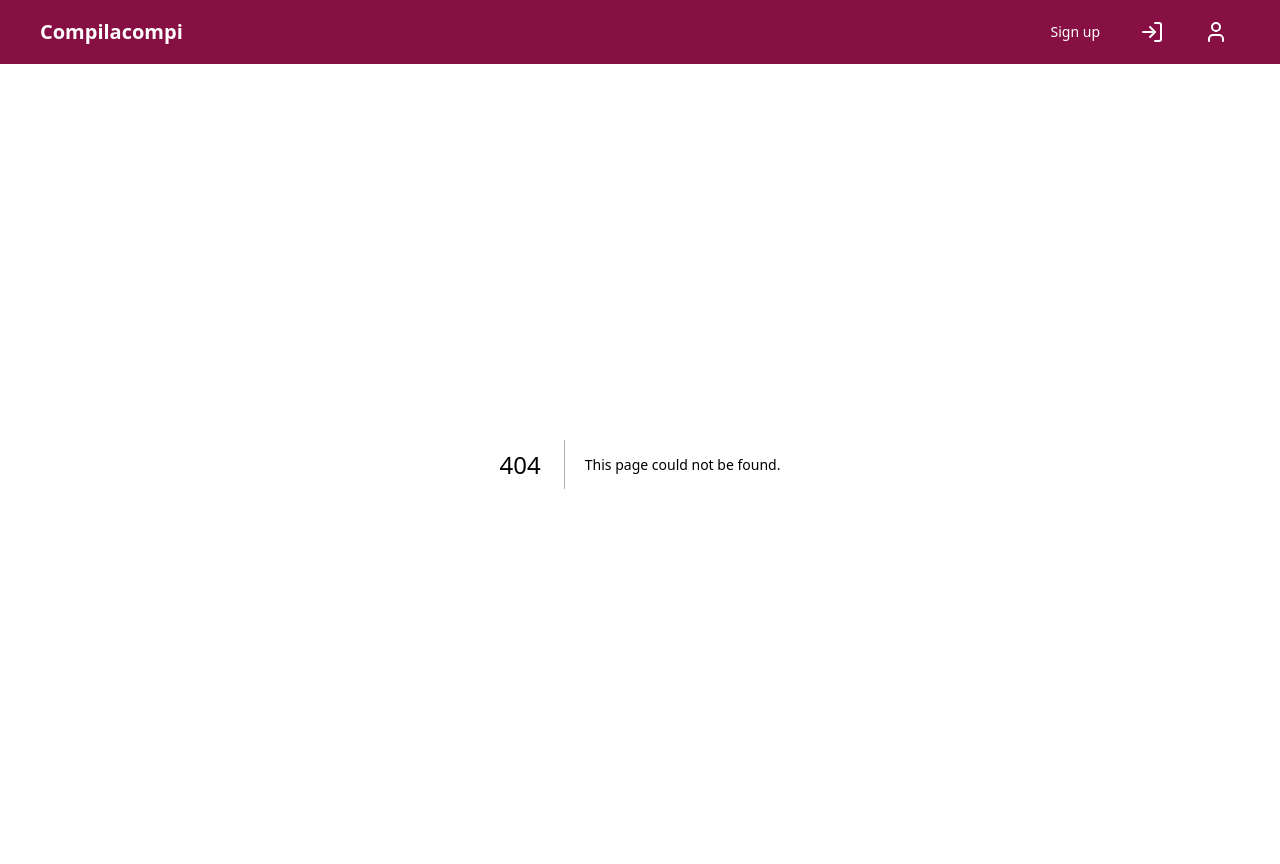
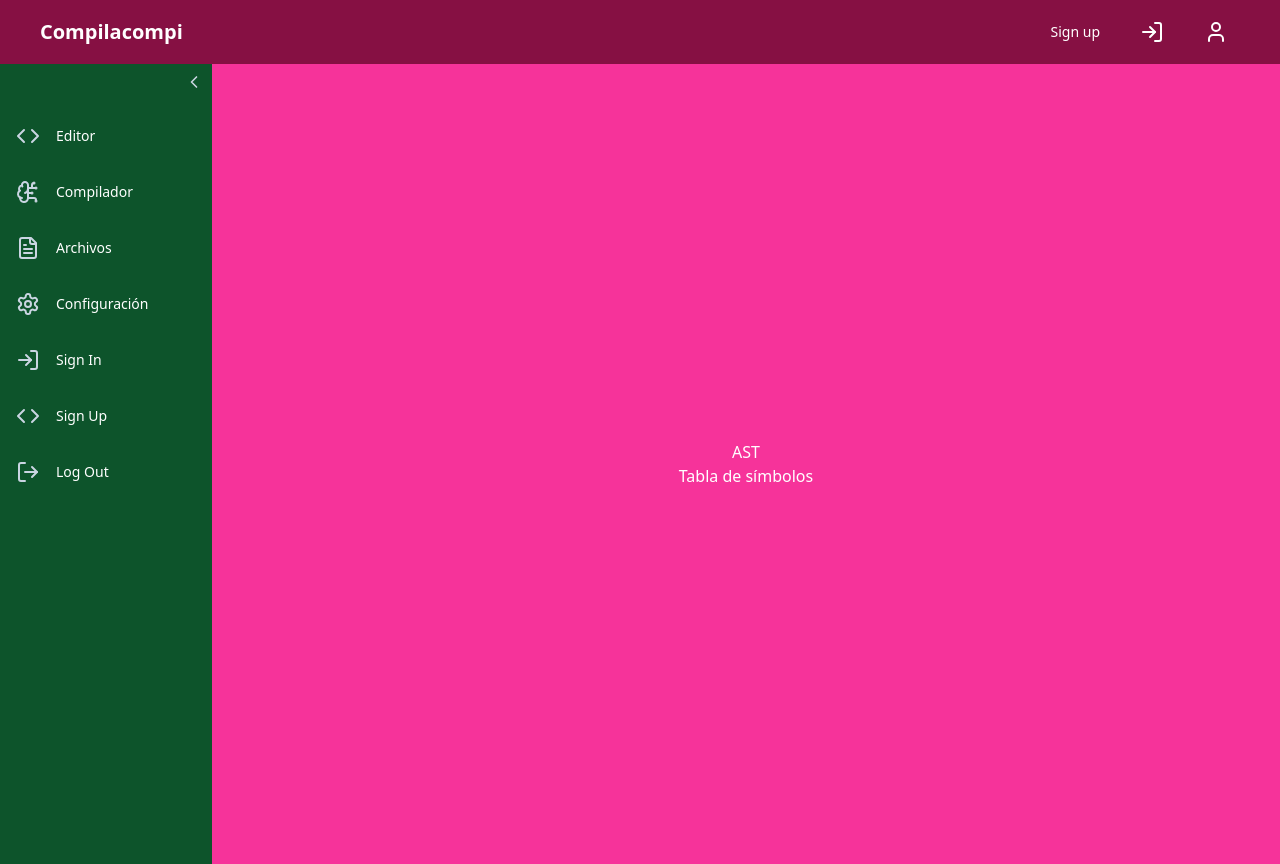
Before and after one commit to fernandacor/assessment, a Next.js app in the folder frontend/: page /compiler in a window 1280 px wide. Before the commit this address had no page. Built offline with nearby package versions, Linux system fonts and the light colour scheme.

Commit message:
could have - compiler que muestra AST y ST

```diff
--- /dev/null
+++ b/frontend/src/app/compiler/page.tsx
@@ -0,0 +1,19 @@
+'use client'
+import React, { useState } from "react";
+import Sidebar from "@/components/Sidebar";
+
+export default function Compiler() {
+    const [isSidebarOpen, setSidebarOpen] = useState(true);
+  return (
+    <div className="flex flex-col h-screen w-full bg-gray-100">
+        <div className="flex h-screen w-full bg-blue-50">
+            <Sidebar isOpen={isSidebarOpen} toggle={() => setSidebarOpen(!isSidebarOpen)} />
+            <div className="flex flex-col items-center justify-center h-full w-full text-white bg-pink-500 p-6">
+                <p> AST </p>
+                <p> Tabla de símbolos</p>
+            </div>
+        </div>
+
+    </div>
+  );
+}
```
